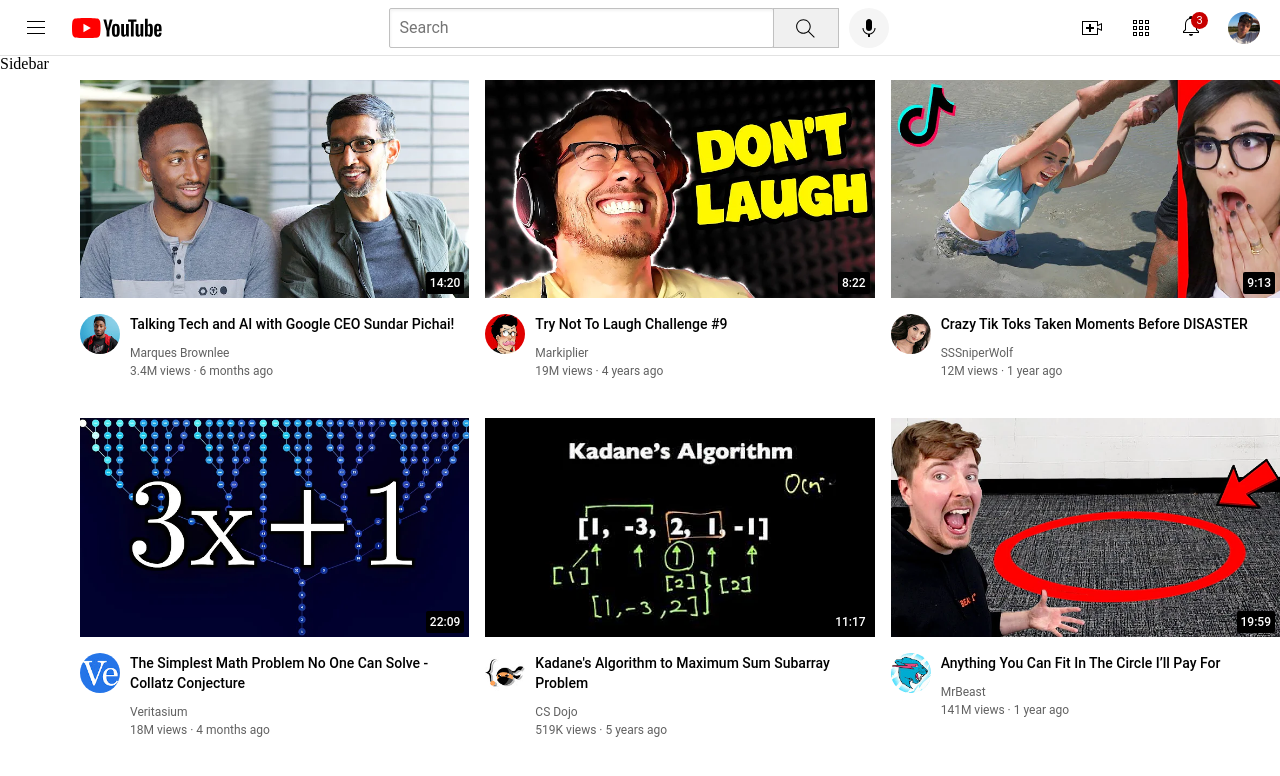
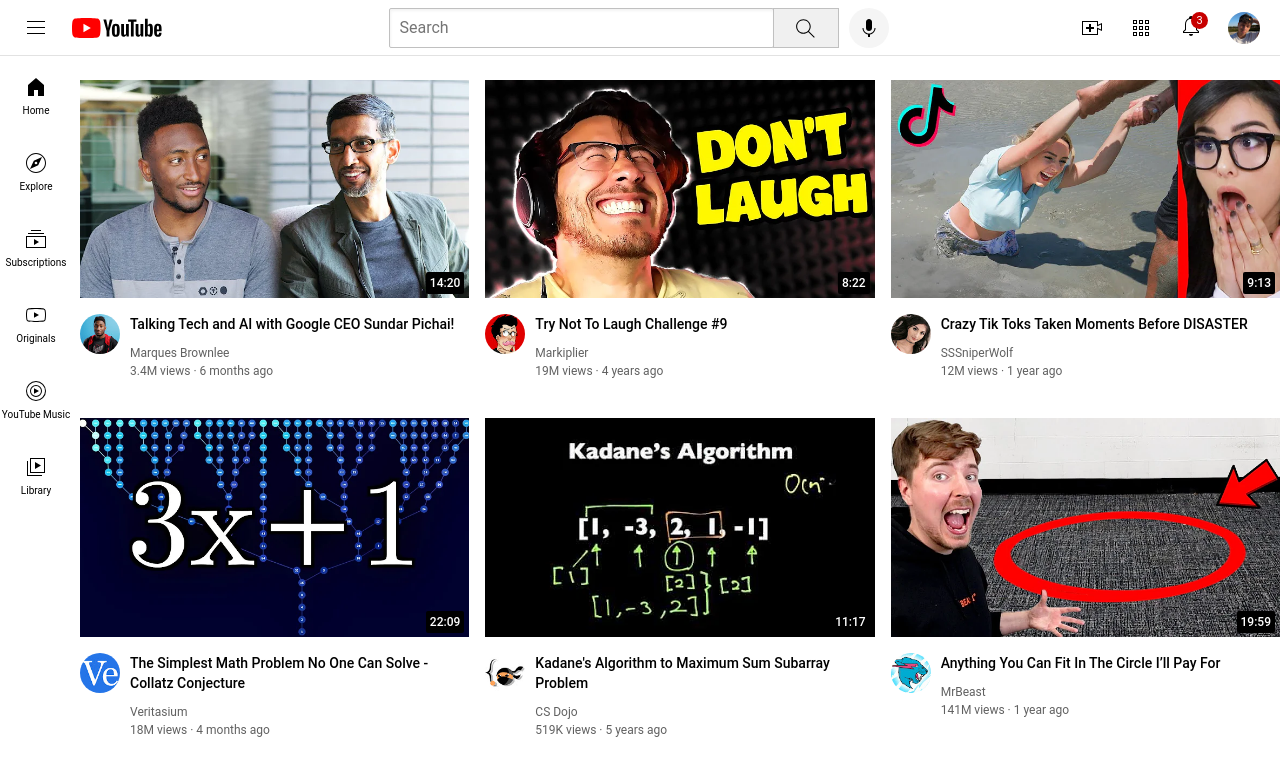
Before and after one commit to Basilalghandour/HTML-CSS, a plain HTML site: page Youtube.html in a window 1280 px wide. Drawn offline with Linux system fonts and the light colour scheme.

Commit message:
done with side bar

```diff
--- a/Youtube.html
+++ b/Youtube.html
@@ -215,11 +215,55 @@
   border-radius: 10px;
 }
 
+.box{
+  height: 76px;
+  display: flex;
+  justify-content: center;
+  align-items: center;
+  flex-direction: column;
+  gap: 6px;
+}
+
+.box:hover{
+  background-color: rgb(236, 236, 236);
+  cursor: pointer;
+  color: black;
+
+}
+
+.Sidebar img{
+  height: 24px;
+  padding-top: 5px;
+}
+
+.Sidebar div{
+  font-family: Roboto,Arial;
+  font-size: 10px;
+  z-index: 1;
+}
+
   </style>
   </head>
   <body>
     <div class="Sidebar">
-        Sidebar
+        <div class="box"><img class="home-img" src="icons/home.svg" alt="">
+          <div>Home</div>
+        </div>
+        <div class="box"><img src="icons/explore.svg" alt="">
+          <div>Explore</div>
+        </div>
+        <div class="box"><img src="icons/subscriptions.svg" alt="">
+          <div> Subscriptions</div>
+        </div>
+        <div class="box"><img src="icons/originals.svg" alt="">
+          <div>Originals</div>
+        </div>
+        <div class="box"><img src="icons/youtube-music.svg" alt="">
+          <div>YouTube Music</div>
+        </div>
+        <div class="box"><img src="icons/library.svg" alt="">
+          <div>Library</div>
+        </div>
 
 
     </div>
```
Also changed, not shown: icons/explore.svg (added), icons/home.svg (added), icons/library.svg (added), icons/originals.svg (added), icons/subscriptions.svg (added), icons/youtube-music.svg (added).
